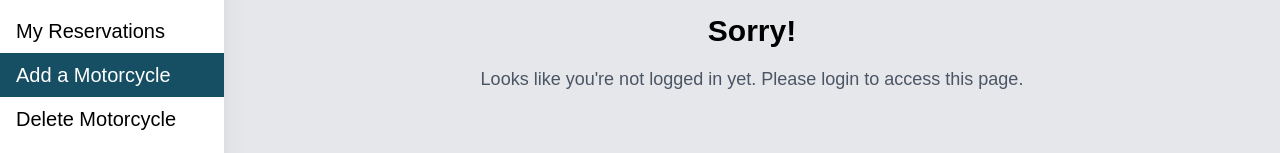
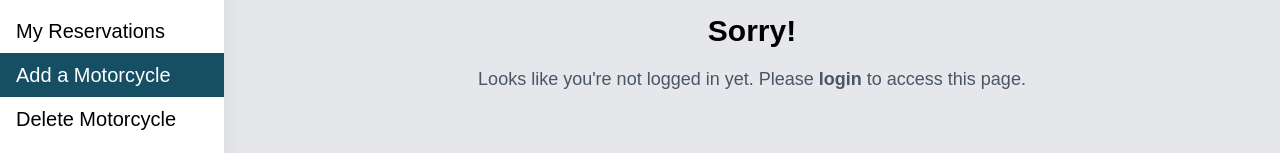
Before and after one commit to karayamanemre/moto-front-end, a React (Create React App) app: page /add-motorcycle in a window 1280 px wide. Shown: the part 331-484 px from the top of the page. Built offline with nearby package versions, Linux system fonts and the light colour scheme; a web font is replaced by a local one.

Commit message:
login links added

```diff
--- a/src/App.js
+++ b/src/App.js
@@ -1,5 +1,5 @@
 import React from 'react';
-import { BrowserRouter, Routes, Route } from 'react-router-dom';
+import { BrowserRouter, Routes, Route, NavLink } from 'react-router-dom';
 import Navbar from './Components/Navbar/Navbar';
 import Motorcycles from './Components/Pages/Motorcycles';
 import DeleteMotorcycle from './Components/Pages/DeleteMotorcycle';
@@ -14,7 +14,10 @@ const PageNotFound = () => {
     <div className="flex flex-col items-center justify-center h-screen p-2">
       <h1 className="text-3xl font-bold mb-4">Page not found</h1>
       <p className="text-lg text-gray-600 mb-8">
-        We couldn&apos;t find the page you were looking for.
+        We couldn&apos;t find the page you were looking for. Back to{' '}
+        <NavLink to="/motorcycles" className={'font-bold'}>
+          home page.
+        </NavLink>
       </p>
     </div>
   );
--- a/src/Components/Pages/AddMotorcycle.js
+++ b/src/Components/Pages/AddMotorcycle.js
@@ -1,7 +1,7 @@
 import React, { useState } from 'react';
 import { useDispatch } from 'react-redux';
 import { addMotorcycle } from '../../redux/motorcycles';
-import { useNavigate } from 'react-router-dom';
+import { useNavigate, NavLink } from 'react-router-dom';
 import TopNav from '../Navbar/TopNav';
 
 const AddMotorcycle = () => {
@@ -41,8 +41,11 @@ const AddMotorcycle = () => {
       <div className="flex flex-col items-center justify-center h-screen p-2">
         <h1 className="sm:text-3xl text-2xl font-bold mb-4">Sorry!</h1>
         <p className="text-lg text-gray-600 mb-8 text-center">
-          Looks like you&apos;re not logged in yet. Please login to access this
-          page.
+          Looks like you&apos;re not logged in yet. Please{' '}
+          <NavLink to="/login" className={'font-bold'}>
+            login
+          </NavLink>{' '}
+          to access this page.
         </p>
       </div>
     );
--- a/src/Components/Pages/DeleteMotorcycle.js
+++ b/src/Components/Pages/DeleteMotorcycle.js
@@ -1,5 +1,6 @@
 import React, { useEffect } from 'react';
 import { useDispatch, useSelector } from 'react-redux';
+import { NavLink } from 'react-router-dom';
 import { deleteMotorcycle, fetchMotorcycle } from '../../redux/motorcycles';
 import { TiDelete } from 'react-icons/ti';
 import TopNav from '../Navbar/TopNav';
@@ -23,8 +24,11 @@ const DeleteMotorcycles = () => {
       <div className="flex flex-col items-center justify-center h-screen p-2">
         <h1 className="sm:text-3xl text-2xl font-bold mb-4">Sorry!</h1>
         <p className="text-lg text-gray-600 mb-8 text-center">
-          Looks like you&apos;re not logged in yet. Please login to access this
-          page.
+          Looks like you&apos;re not logged in yet. Please{' '}
+          <NavLink to="/login" className={'font-bold'}>
+            login
+          </NavLink>{' '}
+          to access this page.
         </p>
       </div>
     );
--- a/src/Components/Pages/MakeReservation.js
+++ b/src/Components/Pages/MakeReservation.js
@@ -1,7 +1,7 @@
 import { useState } from 'react';
 import { useDispatch } from 'react-redux';
 import { postReservation } from '../../redux/reservations';
-import { useNavigate } from 'react-router-dom';
+import { useNavigate, NavLink } from 'react-router-dom';
 import TopNav from '../Navbar/TopNav';
 
 const MakeReservation = () => {
@@ -50,8 +50,11 @@ const MakeReservation = () => {
       <div className="flex flex-col items-center justify-center h-screen p-2">
         <h1 className="sm:text-3xl text-2xl font-bold mb-4">Sorry!</h1>
         <p className="text-lg text-gray-600 mb-8 text-center">
-          Looks like you&apos;re not logged in yet. Please login to access this
-          page.
+          Looks like you&apos;re not logged in yet. Please{' '}
+          <NavLink to="/login" className={'font-bold'}>
+            login
+          </NavLink>{' '}
+          to access this page.
         </p>
       </div>
     );
--- a/src/Components/Pages/Reservations.js
+++ b/src/Components/Pages/Reservations.js
@@ -1,5 +1,6 @@
 import React, { useEffect } from 'react';
 import { useDispatch, useSelector } from 'react-redux';
+import { NavLink } from 'react-router-dom';
 import { deleteReservation, fetchReservations } from '../../redux/reservations';
 import { fetchMotorcycle } from '../../redux/motorcycles';
 import TopNav from '../Navbar/TopNav';
@@ -35,8 +36,11 @@ const Reservations = () => {
       <div className="flex flex-col items-center justify-center h-screen p-2">
         <h1 className="sm:text-3xl text-2xl font-bold mb-4">Sorry!</h1>
         <p className="text-lg text-gray-600 mb-8 text-center">
-          Looks like you&apos;re not logged in yet. Please login to access this
-          page.
+          Looks like you&apos;re not logged in yet. Please{' '}
+          <NavLink to="/login" className={'font-bold'}>
+            login
+          </NavLink>{' '}
+          to access this page.
         </p>
       </div>
     );
```
